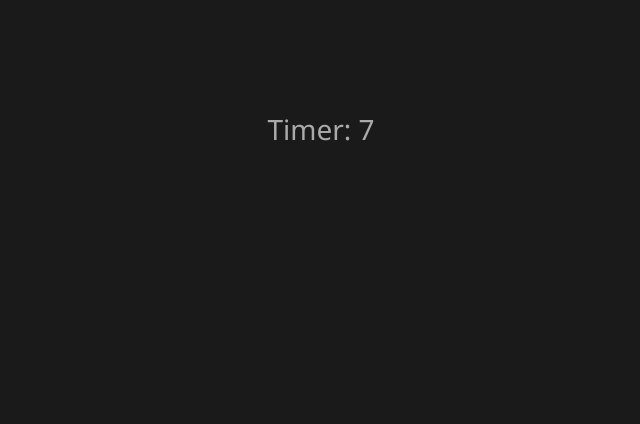
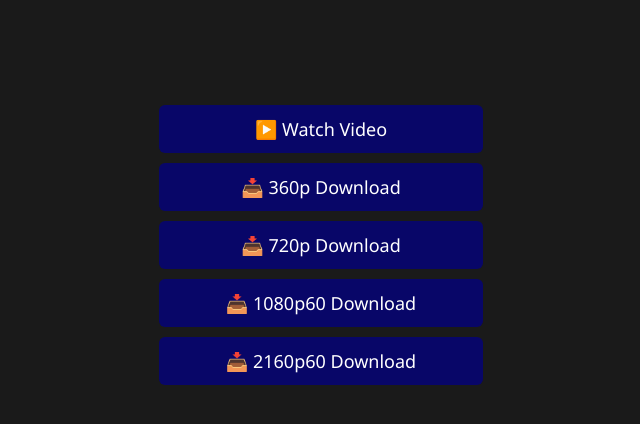
Before and after one commit to ABHIRAJ96455/mm, a plain HTML site: page dow1pej.html in a window 1280 px wide. Shown: the whole page, without its empty margins (319-959 px from the left). Drawn offline with Linux system fonts and the light colour scheme.

Commit message:
Update dow1pej.html

```diff
--- a/dow1pej.html
+++ b/dow1pej.html
@@ -5,7 +5,7 @@
   <title>Movie Download Page</title>
   <style>
     body {
-      font-family: 'Segoe UI', Tahoma, Geneva, Verdana, sans-serif;
+      font-family: 'Segoe UI', sans-serif;
       text-align: center;
       padding: 50px 20px;
       background-color: #1a1a1a;
@@ -28,19 +28,22 @@
       margin: 30px 0;
       color: #aaaaaa;
     }
-    #downloadBtn {
-      display: none;
-      padding: 12px 25px;
-      background-color: #3c8c5a;
-      color: #f0f0f0;
+    #downloadLinks a {
+      display: block;
+      margin: 10px 0;
+      padding: 12px;
+      background-color: #080668;
+      color: #ffffff;
       font-size: 18px;
-      border: none;
       border-radius: 6px;
-      cursor: pointer;
       text-decoration: none;
+      width: 80%;
+      max-width: 300px;
+      margin-left: auto;
+      margin-right: auto;
     }
-    #downloadBtn:hover {
-      background-color: #337f51;
+    #downloadLinks a:hover {
+      background-color: #f80d2c;
     }
   </style>
 </head>
@@ -49,8 +52,15 @@
   <img id="movieImg" src="" alt="Movie Poster" />
   <h1 id="movieTitle">Loading...</h1>
 
-  <div id="timer">Timer: 12</div>
-  <a id="downloadBtn" href="#" download>📥 Download Now</a>
+  <div id="timer">Timer: 5s</div>
+
+  <div id="downloadLinks" style="display: none;">
+    <a id="videoLink" href="#">▶️ Watch Video</a>
+    <a id="p360Link" href="#" download>📥 360p Download</a>
+    <a id="p720Link" href="#" download>📥 720p Download</a>
+    <a id="p1080Link" href="#" download>📥 1080p60 Download</a>
+    <a id="p2160Link" href="#" download>📥 2160p60 Download</a>
+  </div>
 
   <script>
     function getParam(name) {
@@ -60,24 +70,37 @@
 
     const title = getParam('title');
     const img = getParam('img');
-    const link = getParam('link');
+    const video = getParam('video');
+    const p360 = getParam('p360');
+    const p720 = getParam('p720');
+    const p1080 = getParam('p1080');
+    const p2160 = getParam('p2160');
 
     document.getElementById('movieTitle').textContent = title;
     document.getElementById('movieImg').src = img;
     document.getElementById('movieImg').alt = title;
-    document.getElementById('downloadBtn').href = link;
 
-    let timeLeft = 12;
+    document.getElementById('p360Link').href = p360;
+    document.getElementById('p720Link').href = p720;
+    document.getElementById('p1080Link').href = p1080;
+    document.getElementById('p2160Link').href = p2160;
+
+    document.getElementById('videoLink').addEventListener('click', function (e) {
+      e.preventDefault();
+      window.location.href = `play.html?video=${encodeURIComponent(video)}`;
+    });
+
     const timerDisplay = document.getElementById('timer');
-    const downloadBtn = document.getElementById('downloadBtn');
+    const downloadLinks = document.getElementById('downloadLinks');
+    let timeLeft = 5;
 
     const countdown = setInterval(() => {
       timeLeft--;
-      timerDisplay.textContent = `Timer: ${timeLeft}`;
+      timerDisplay.textContent = `Timer: ${timeLeft}s`;
       if (timeLeft <= 0) {
         clearInterval(countdown);
         timerDisplay.style.display = 'none';
-        downloadBtn.style.display = 'inline-block';
+        downloadLinks.style.display = 'block';
       }
     }, 1000);
   </script>
```
